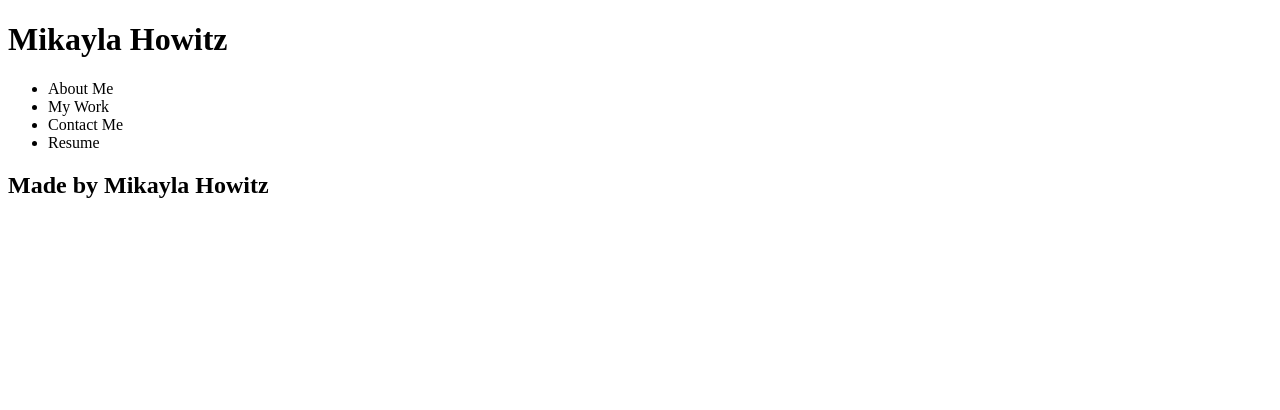
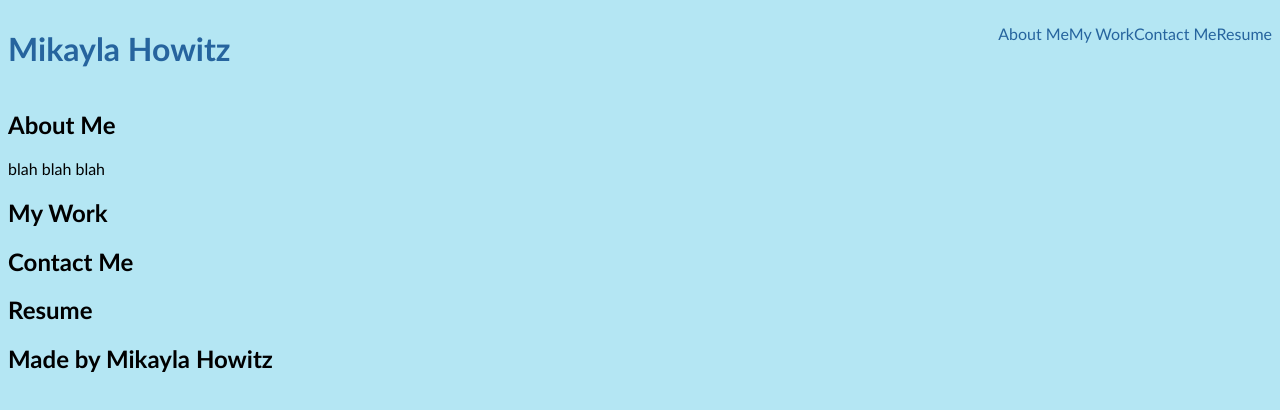
Before and after one commit to mhowitz/HowitzPortfolio, a plain HTML site: page index.html in a window 1280 px wide. Drawn offline with Linux system fonts and the light colour scheme.

Commit message:
added basic css

```diff
--- a/assets/style.css
+++ b/assets/style.css
@@ -0,0 +1,20 @@
+body {
+    background-color: rgb(180, 230, 243);
+    font-family: 'Trebuchet MS', 'Lucida Sans Unicode', 'Lucida Grande', 'Lucida Sans', Arial, sans-serif;
+}
+header {
+    display: flex;
+    justify-content: space-between;
+    flex-wrap: wrap;
+}
+header a {
+    color: rgb(38, 100, 158);
+    text-decoration: none;
+}
+header nav ul {
+    list-style-type: none;
+    display: flex;
+    flex-wrap: wrap;
+    align-items: center;
+    justify-content: space-between;
+}
--- a/index.html
+++ b/index.html
@@ -1,31 +1,60 @@
 <!DOCTYPE html>
-<html lang ="en-us">
+<html lang="en-us">
+
 <head>
     <meta charset="UTF-8" />
-        <link rel="stylesheet" href="assets/style.css"/>
+    <link rel="stylesheet" href="assets/style.css" />
     <title>Mikayla Howitz Professional Portfolio</title>
     <meta name="viewport" content="width=device-width, initial-scale=1.0" />
 </head>
+
 <body>
     <header>
-            <h1>Mikayla Howitz</h1>
+        <h1>
+            <a href="/">Mikayla Howitz</a>
+        </h1>
         <nav>
             <ul>
-                    <li href="about-me">About Me</li>
-                    <li href="my-work">My Work</li>
-                    <li href="contact-me">Contact Me</li>
-                    <li href="resume">Resume</li>
+                <li>
+                    <a href="about-me">About Me</a>
+                </li>
+                <li>
+                    <a href="my-work">My Work</a>
+                </li>
+                <li>
+                    <a href="contact-me">Contact Me</a>
+                </li>
+                <li>
+                    <a href="resume">Resume</a>
+                </li>
             </ul>
         </nav>
     </header>
     <main>
-            <section id="about-me"></section>
-            <section id="my-work"></section>
-            <section id="contact-me"></section>
-            <section id="resume"></section>
+        <section id="about-me">
+            <div>
+                <div>
+                    <h2>About Me</h2>
+                    <p>blah blah blah</p>
+                </div>
+                <div class="img">
+
+                </div>
+            </div>
+        </section>
+        <section id="my-work">
+            <h2>My Work</h2>
+        </section>
+        <section id="contact-me">
+            <h2>Contact Me</h2>
+        </section>
+        <section id="resume">
+            <h2>Resume</h2>
+        </section>
     </main>
     <footer>
         <h2>Made by Mikayla Howitz</h2>
     </footer>
 </body>
+
 </html>
```
Lines whose indentation alone changed are shown as unchanged.
